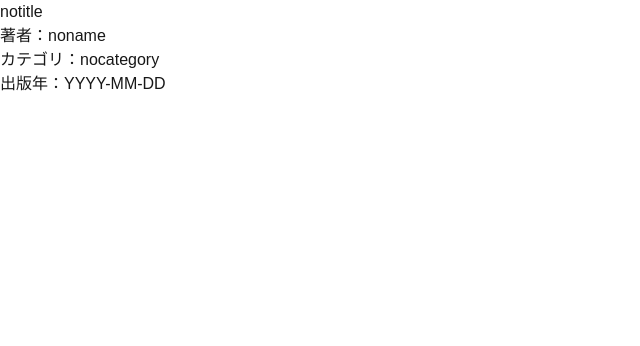
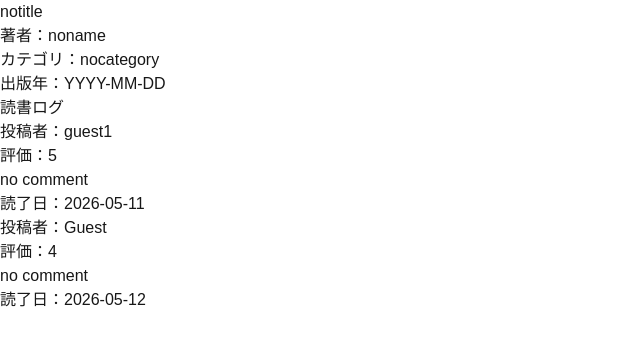
Before and after one commit to Anji0358/booklogue, a Next.js app: page /books/1 in a window 1280 px wide. Shown: the top 346 px of the page, without its empty margins (0-640 px from the left). Built offline with nearby package versions, Linux system fonts and the light colour scheme.

Commit message:
feat: show reading logs on book detail page

```diff
--- a/app/books/[id]/page.tsx
+++ b/app/books/[id]/page.tsx
@@ -1,4 +1,7 @@
 import { books } from "@/features/books/data";
+import ReadingLogCard from "@/features/reading-logs/components/ReadingLogCard";
+import ReadingLogCardList from "@/features/reading-logs/components/ReadingLogCardList";
+import { readingLogs } from "@/features/reading-logs/data";
 
 type BookDetailPageProps = {
     params: Promise<{
@@ -15,6 +18,7 @@ const BookDetailPage = async ({ params }: BookDetailPageProps) => {
     if (!book) {
         return <p>本が見つかりません</p>
     }
+    const bookReadingLogs = readingLogs.filter((readingLog) => readingLog.bookId === bookId);
 
     return (
         <>
@@ -23,6 +27,8 @@ const BookDetailPage = async ({ params }: BookDetailPageProps) => {
             <p>カテゴリ：{book.category}</p>
             <p>出版年：{book.publishedDate}</p>
             <p>{book.description}</p>
+
+            <ReadingLogCardList readingLogs={bookReadingLogs} />
         </>
     )
 }
--- a/features/reading-logs/components/ReadingLogCardList.tsx
+++ b/features/reading-logs/components/ReadingLogCardList.tsx
@@ -7,6 +7,10 @@ type ReadingLogListProps = {
 };
 
 const ReadingLogCardList = ({ readingLogs }: ReadingLogListProps) => {
+    if (readingLogs.length === 0) {
+        return <p>まだ読書ログはありません。</p>;
+    }
+
     return (
         <>
             <h2>読書ログ</h2>
```
